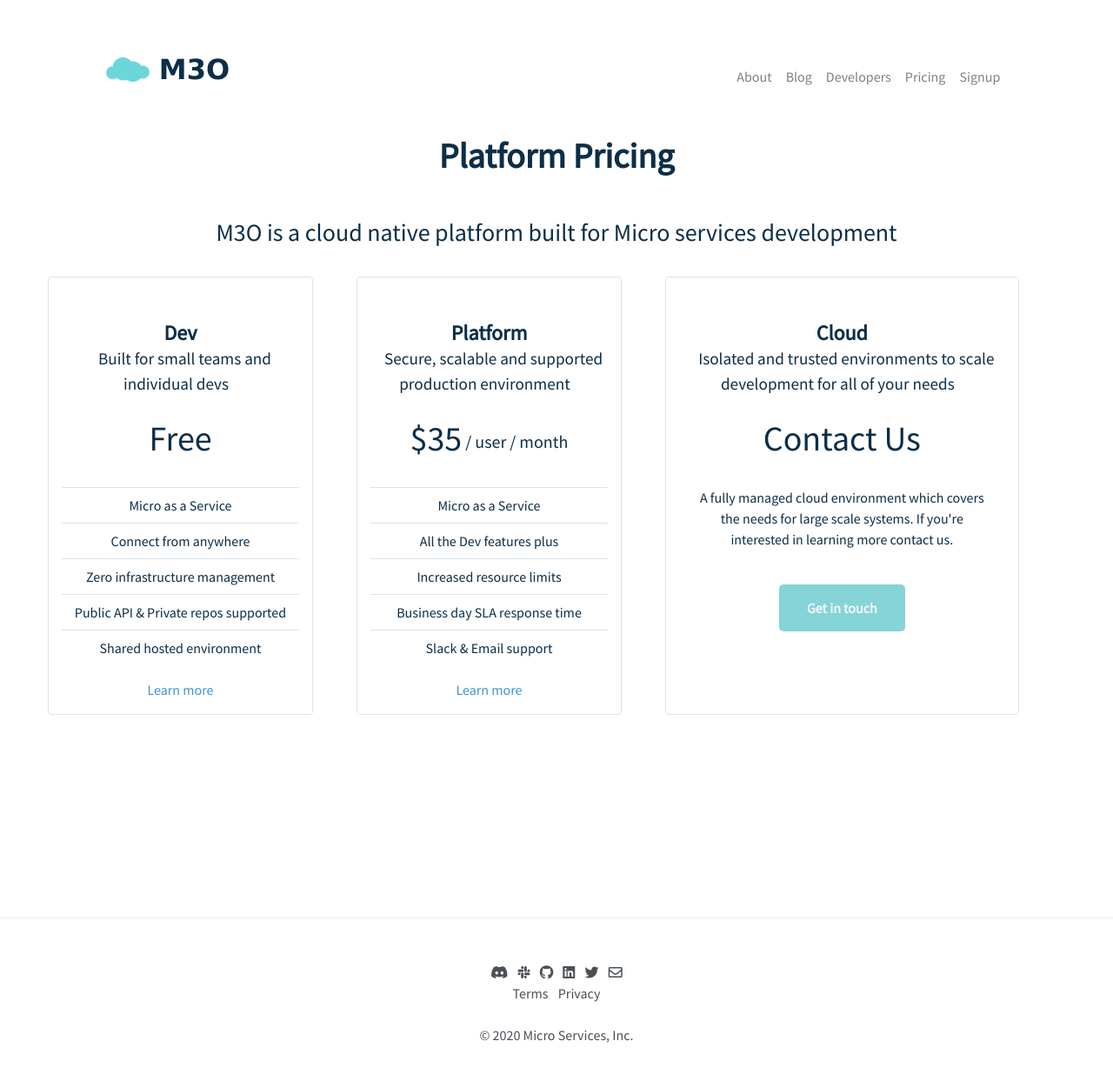
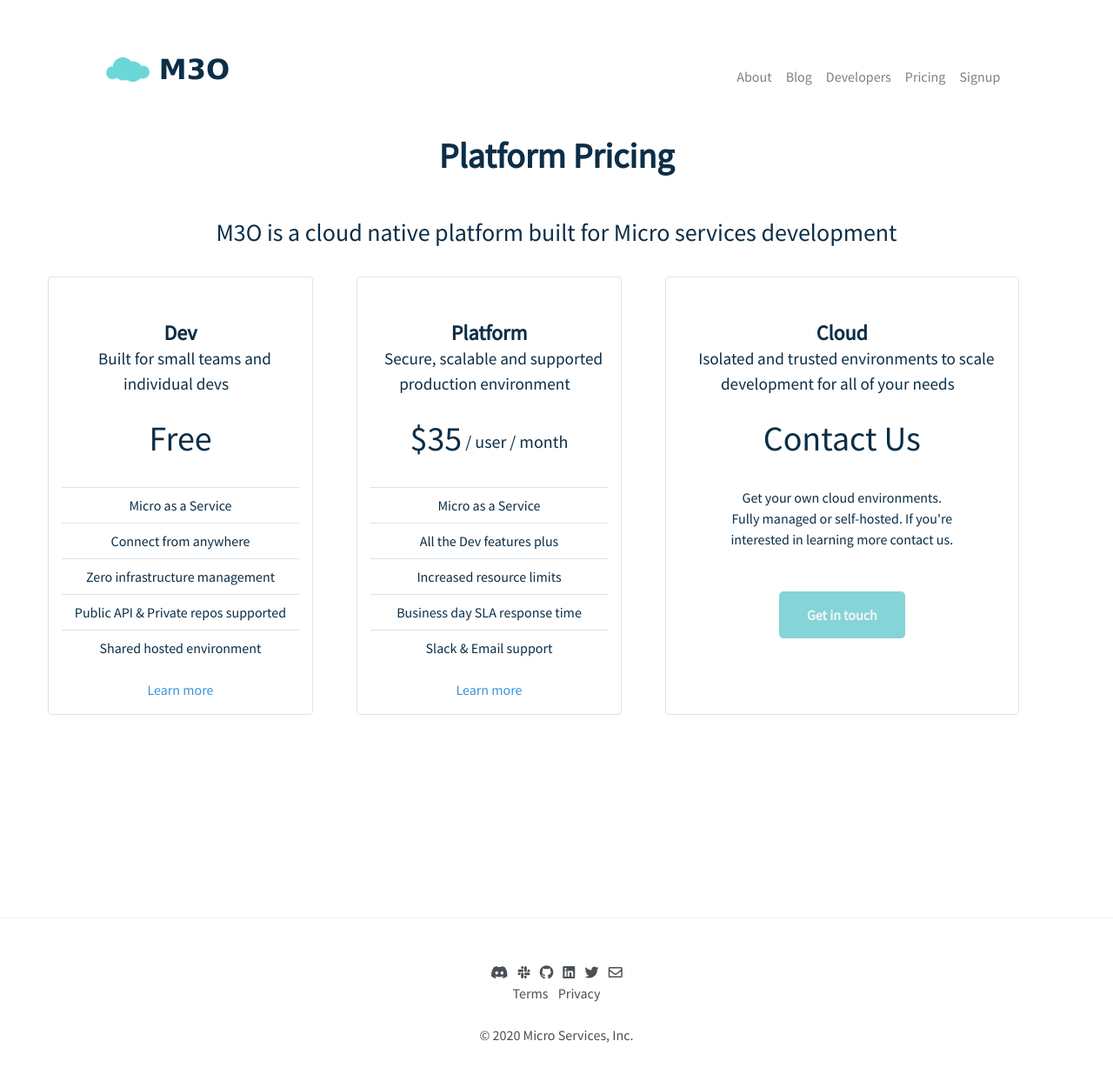
Before and after one commit to micro-community/go-micro-v2-doc, a Jekyll site: the page built from pricing.html, in a window 1280 px wide. Shown: the whole page at 87% size. Built offline with Jekyll 4.4.1, drawn with Linux system fonts in a browser that asks for light colours; nearby versions of some CDN libraries.

Commit message:
update cloud pricing

```diff
--- a/pricing.html
+++ b/pricing.html
@@ -23,11 +23,11 @@
 		      <br>
 		    </div>
 		 <div class="col-md-12">
-		    <p>
-			  A fully managed cloud environment which covers the
-			  needs for large scale systems.
+		    <p style="max-width: 300px; margin: 0 auto;">
+			  Get your own cloud environments.<br>Fully managed or self-hosted.
 			  If you're interested in learning more contact us.
 		    </p>
+		    <br>
 		    <br>
 		    <center>
 			<a href="mailto:contact@m3o.com"><button>Get in touch</button></a>
```
